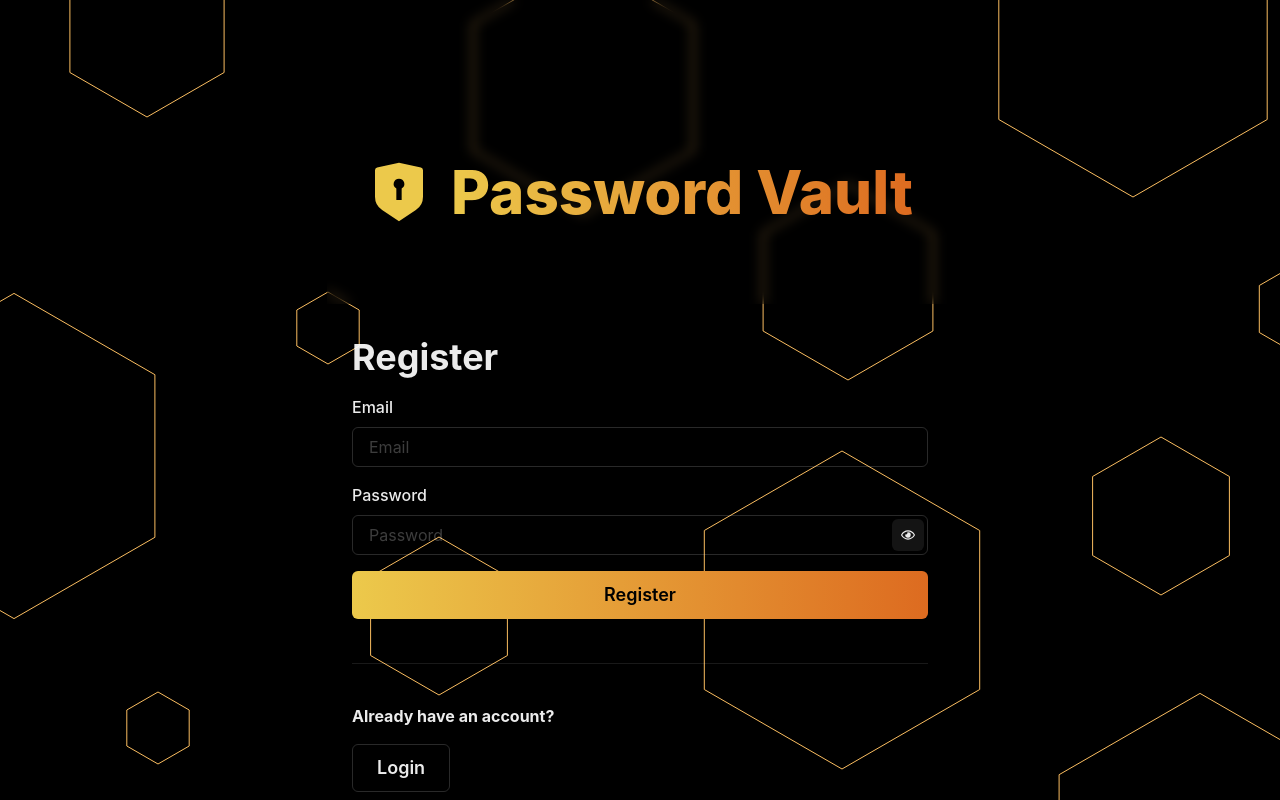
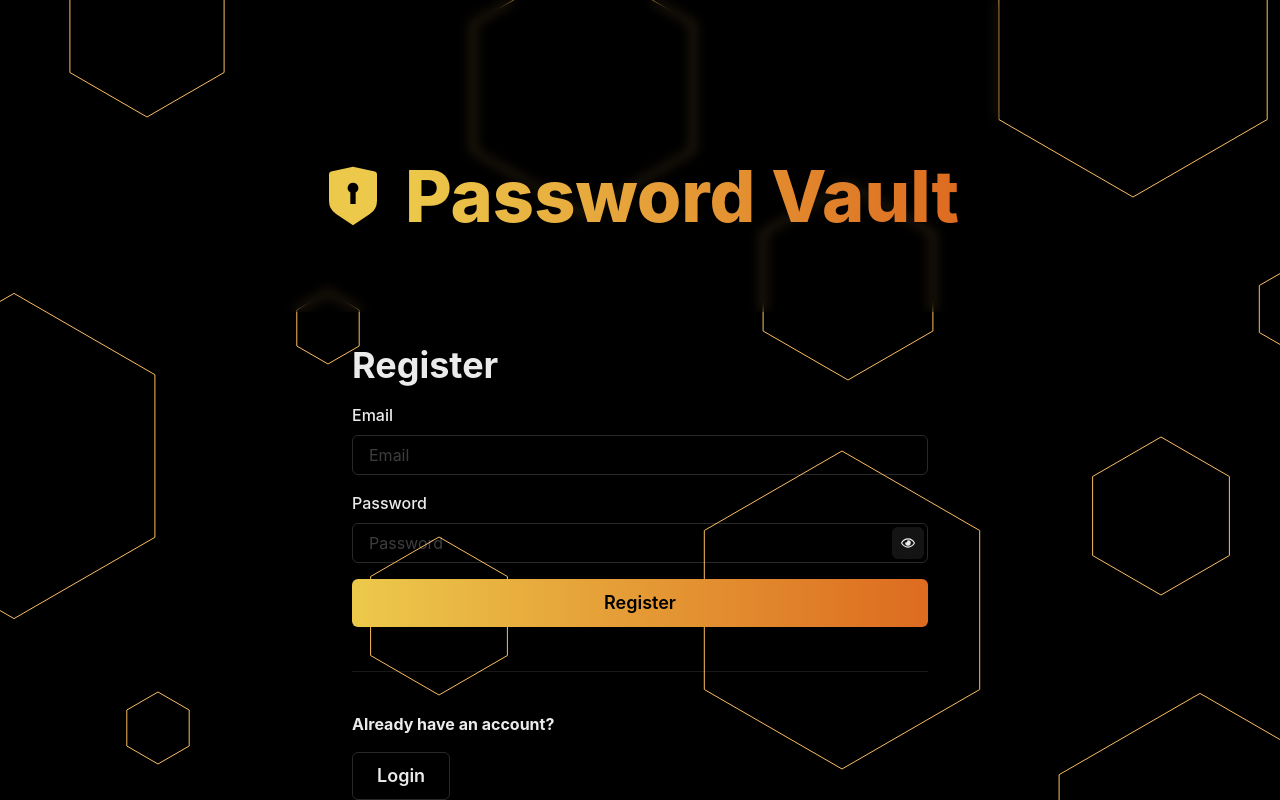
Before and after one commit to JCarlosLucio/password-vault, a Next.js app in the folder apps/client/: page / in a window 1280 px wide. Built offline with nearby package versions, Linux system fonts and the light colour scheme; no server answers.

Commit message:
Increase Header font size

```diff
--- a/apps/client/src/components/Header.tsx
+++ b/apps/client/src/components/Header.tsx
@@ -22,9 +22,8 @@ const Header = () => {
       <ShieldIcon boxSize={[14, 16]} />
       <Heading
         as="h1"
-        size={['2xl', '3xl']}
+        size={['3xl', '4xl']}
         textAlign="center"
-        fontSize="6xl"
         variant="gradient"
       >
         Password Vault
```
